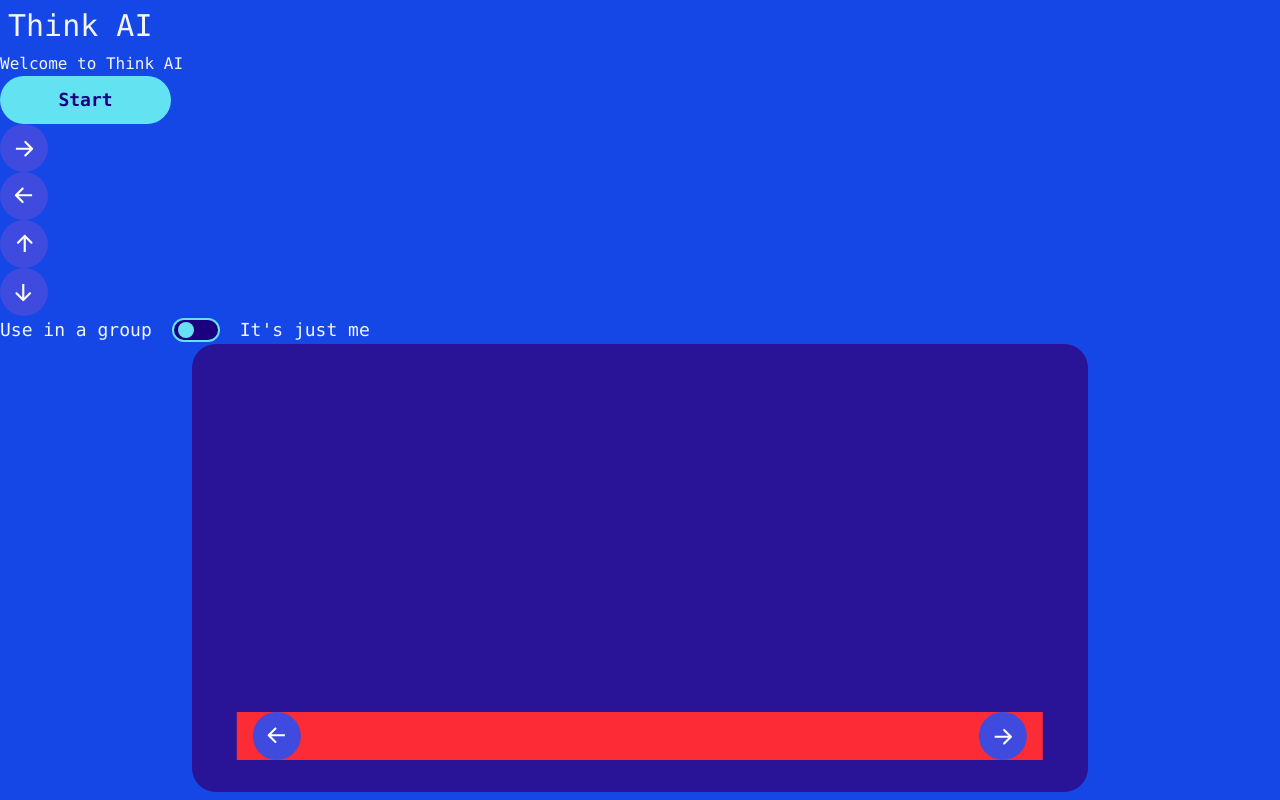
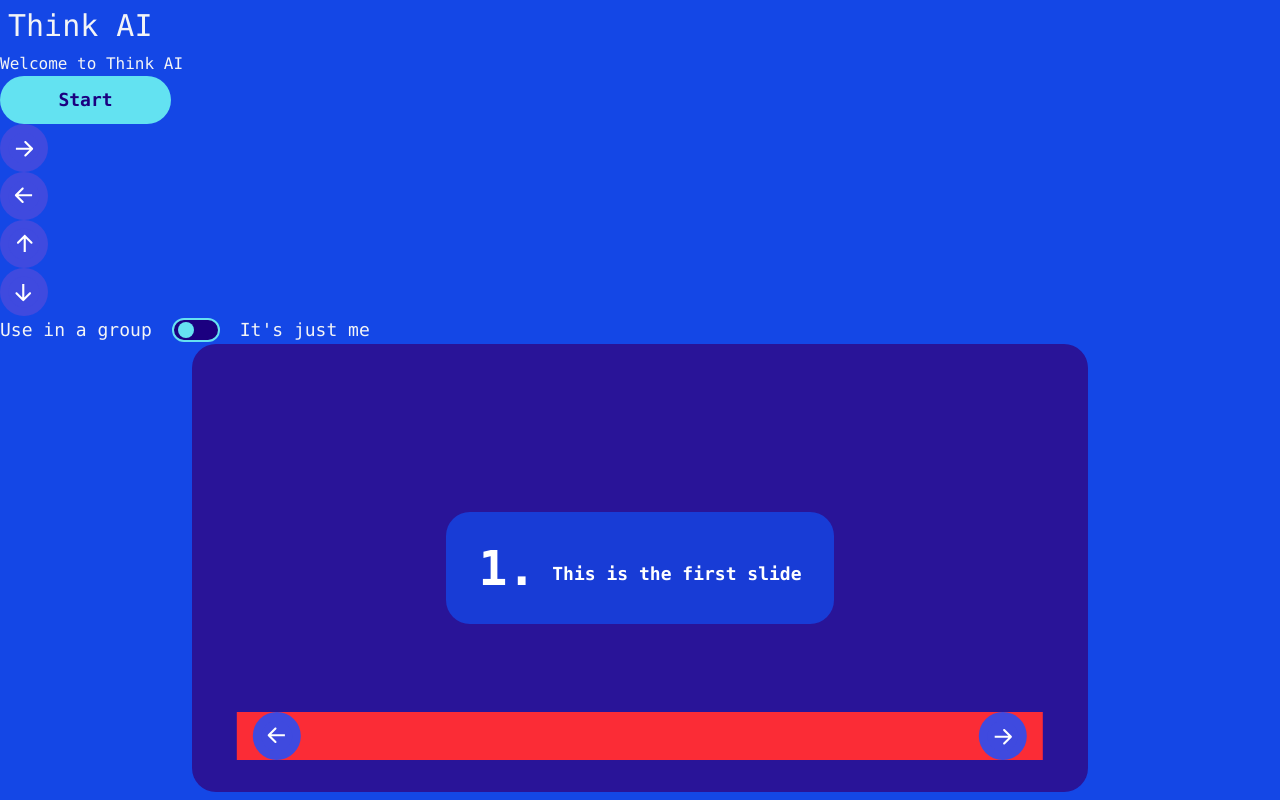
Before and after one commit to neontribe/think-ai, a Next.js app: page / in a window 1280 px wide. Built offline with nearby package versions, Linux system fonts and the light colour scheme.

Commit message:
WIP: issue in firing to the next slide

```diff
--- a/src/app/components/ResponseCarousel.jsx
+++ b/src/app/components/ResponseCarousel.jsx
@@ -4,8 +4,6 @@
 import ArrowButton from "./ArrowButton";
 
 const ResponseCarousel = () => {
-    const [currentSlide, setCurrentSlide] = useState();
-
     const slideData = [
         {
             number: "1.",
@@ -17,13 +15,34 @@
         },
     ];
 
-    const nextSlide = () => {
-        setCurrentSlide((prev) => (prev -1 + slideData.length) % slideData.lenght);
+
+    const [currentIndex, setCurrentIndex] = useState(0)
+    console.log("current index:", currentIndex);
+
+    const updateSlide = (newIndex) => {
+        console.log( `Initial currentIndex : ${currentIndex}`)
+        setCurrentIndex(newIndex);
     };
 
-    const prevSlide = () => {
-        setCurrentSlide((prev) => (prev -1 + slideData.lenght) % slideData.lengh);
+const prevSlide = () => {
+    let newIndex = currentIndex-1;
+    console.log("previous")
+    if (newIndex < 0) {
+        newIndex = slideData.length -1;
     }
+    return updateSlide[newIndex]
+}
+
+
+const nextSlide = () => {
+    let newIndex = currentIndex+1;
+    console.log("next")
+    if (newIndex == slideData.length) {
+        newIndex = 0;
+    }
+    return updateSlide[newIndex]
+}
+
 
 
     return (
@@ -32,10 +51,14 @@
         <div className="relative w-full max-w-4xl h-72 md:h-80 lg:h-[28rem] bg-[#291498] rounded-3xl overflow-hidden mx-auto">
             {/* slider container */}
             <div className="relative w-full h-full flex">
-                {slideData.map((slide, index) => (
+                {slideData.map((slide, index) => {
+                    const isActive = index === currentIndex;
+                    return (
+
                     <div
                         key={index}
-                        className={`absolute inset-0 flex items-center justify-center text-white z-10 transition-opacity duration-500 ${index === currentSlide ? "opacity-100" : "opacity-0"}`}
+                        className={`absolute  bg-green inset-0 flex items-center justify-center text-white transition-opacity duration-500
+                            ${isActive ? "opacity-100 z-10" : "opacity-0 z-0"}`}
                     >
                         {/* slide content */}
                         <div className="p-8 bg-blue-700/80 rounded-3xl max-w-[90%] flex">
@@ -45,7 +68,8 @@
                             </div>
                         </div>
                     </div>
-                ))}
+                    )
+                    })}
                 <div className="absolute bottom-8 left-1/2 transform -translate-x-1/2 flex items-center justify-between w-full max-w-[90%] bg-red-500 px-4 z-20">
                     <ArrowButton direction="left" onClick={nextSlide}  ariaLabel="Next slide"/>
                     <ArrowButton direction="right" onClick={prevSlide} arialLabel="Previous slide"/>
```
